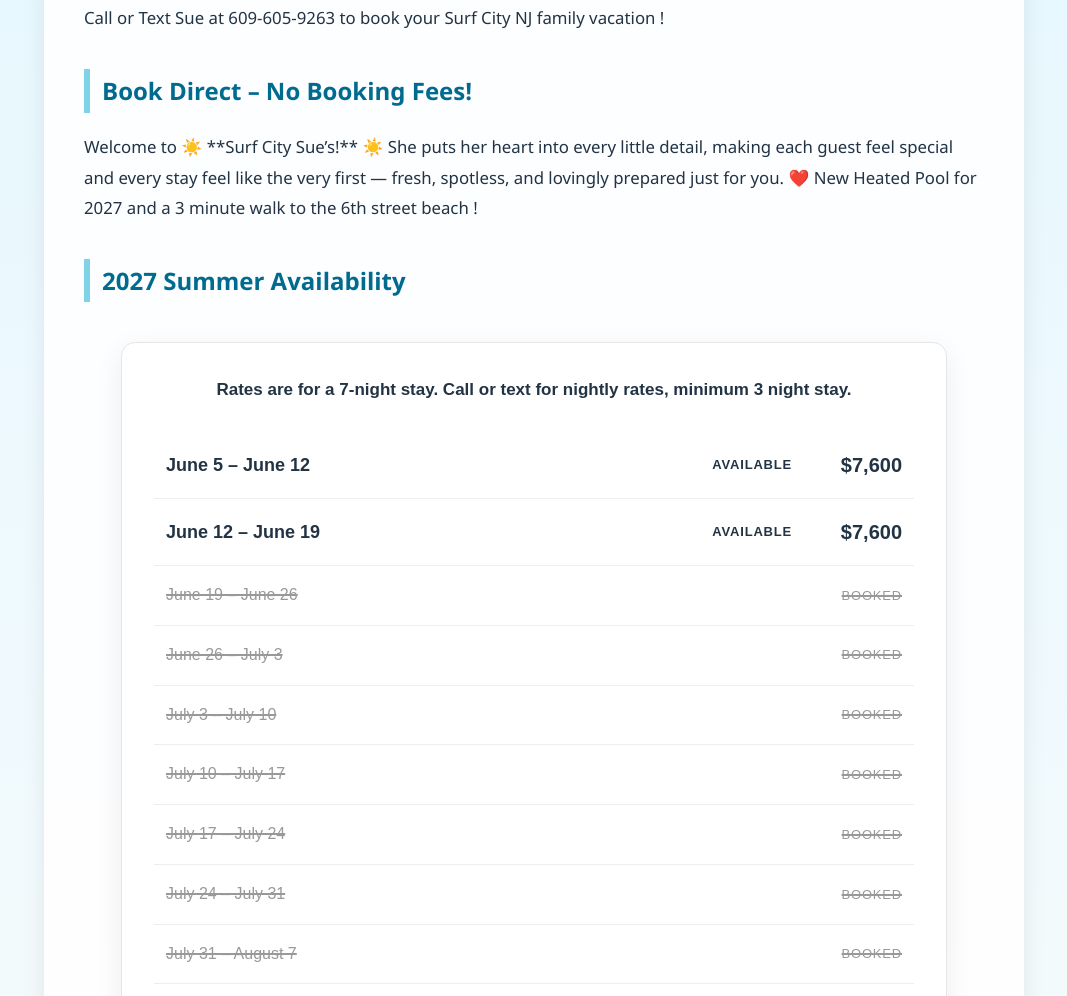
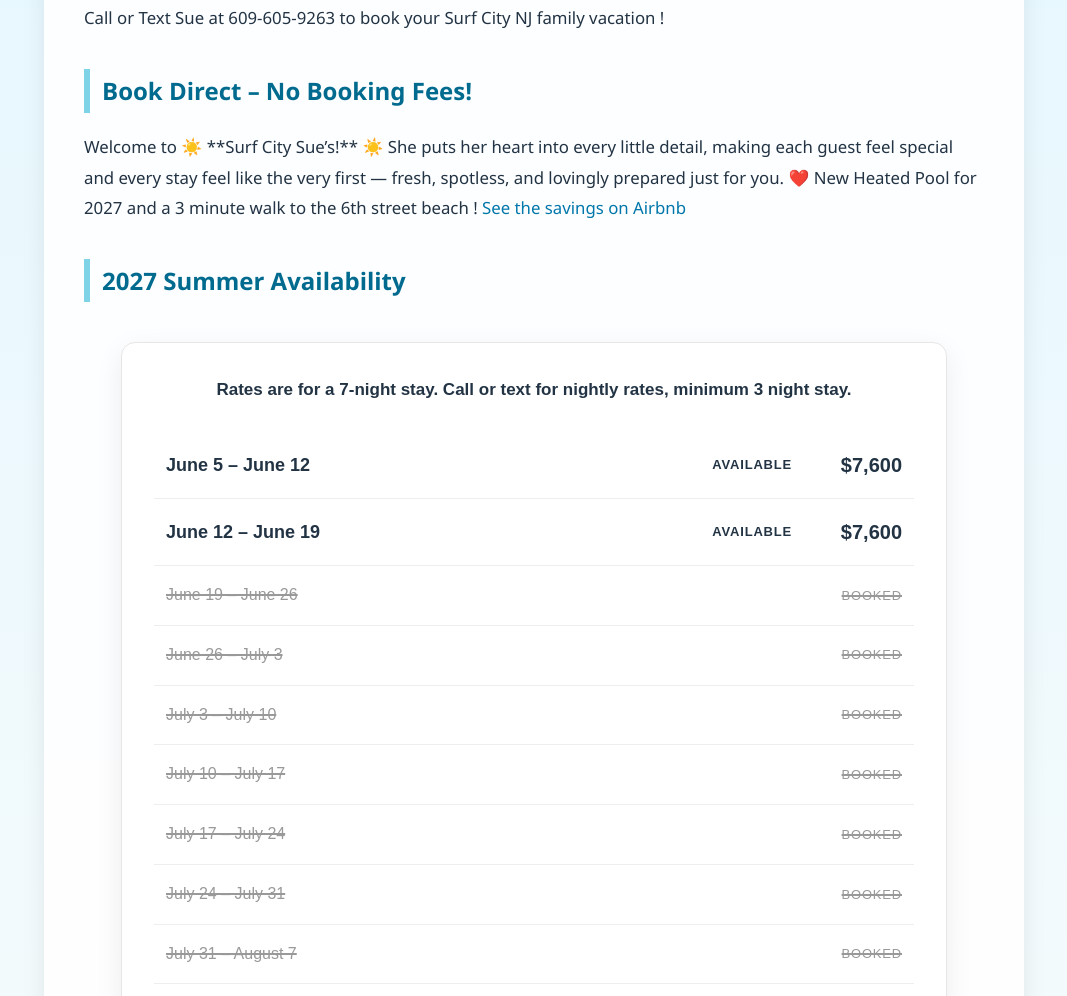
Before and after one commit to joepers/bb, a plain HTML site: page index.html in a window 1280 px wide. Shown: the part 716-1712 px from the top of the page, without its empty margins (106-1173 px from the left). Drawn offline with Linux system fonts and the light colour scheme.

Commit message:
Update index.html

```diff
--- a/index.html
+++ b/index.html
@@ -394,7 +394,7 @@ footer {
 
 She puts her heart into every little detail, making each guest feel special and every stay feel like the very first — fresh, spotless, and lovingly prepared just for you. ❤️
 
-New Heated Pool for 2027 and a 3 minute walk to the 6th street beach !
+New Heated Pool for 2027 and a 3 minute walk to the 6th street beach !  <a href='https://www.airbnb.com/rooms/620842301602314833'>See the savings on Airbnb</a>
 <p>
 <h2>2027 Summer Availability</h2>
 <section class="summer-availability">
```
